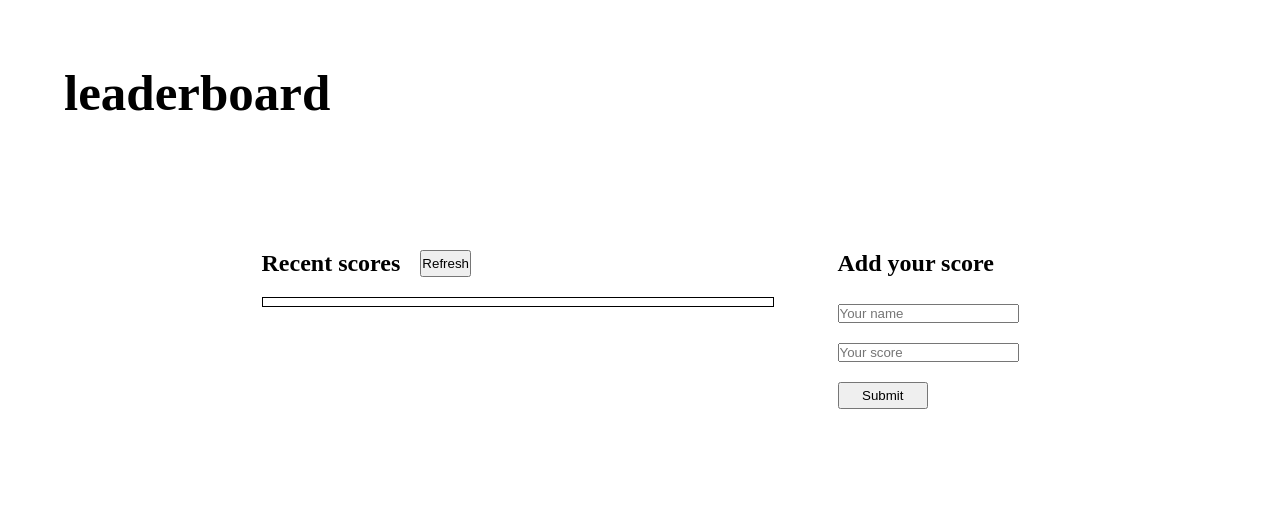
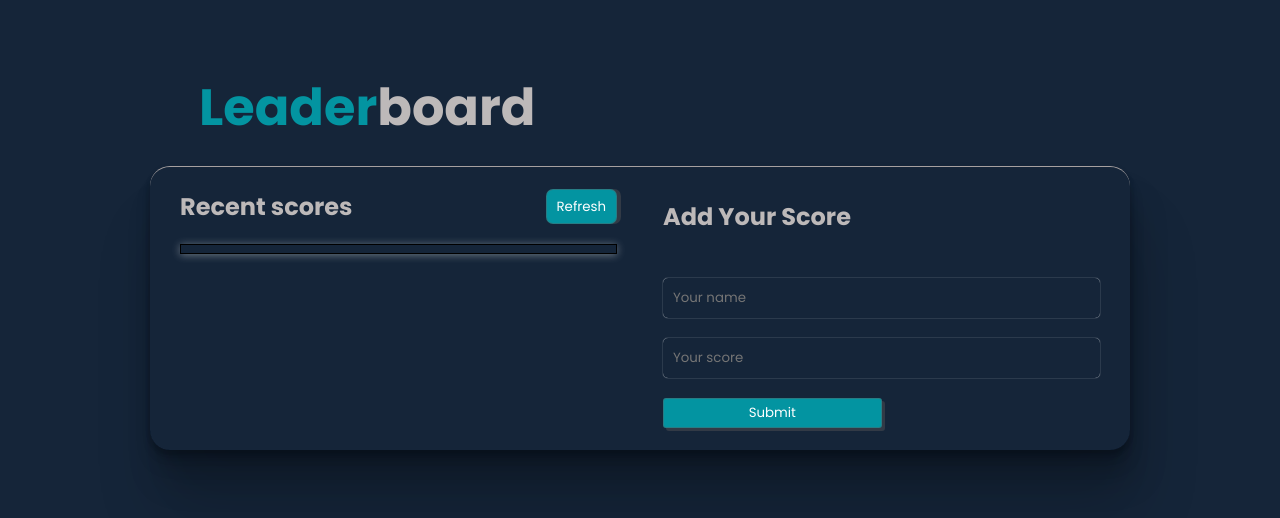
Before and after one commit to Tafloninno/Leaderboard, a website built with webpack: page src/index.html in a window 1280 px wide. Built offline with nearby package versions, Linux system fonts and the light colour scheme; no server answers.

Commit message:
add styling

```diff
--- a/src/index.html
+++ b/src/index.html
@@ -4,13 +4,16 @@
     <meta charset="UTF-8">
     <meta http-equiv="X-UA-Compatible" content="IE=edge">
     <meta name="viewport" content="width=device-width, initial-scale=1.0">
+    <link rel="preconnect" href="https://fonts.googleapis.com">
+<link rel="preconnect" href="https://fonts.gstatic.com" crossorigin>
+<link href="https://fonts.googleapis.com/css2?family=Poppins:wght@400;500;700&display=swap" rel="stylesheet">
     <title>leaderboard</title>
 </head>
 <body>
     <main>
-        <section>
+        <section class="sections">
             <div class="heading">
-                <h1>leaderboard</h1>
+                <h1><span class="leader">Leader</span>board</h1>
             </div>
             <div class="board_container">
                 <div class="recent_scores">
@@ -23,7 +26,7 @@
                     </ul>
                 </div>
                 <div class="add_score">
-                    <h2>Add your score</h2>
+                    <h2>Add Your Score</h2>
                     <form class="score-form">
                         <input type="text" placeholder="Your name" id="name">
                         <input type="number" placeholder="Your score" id="score">
--- a/src/style.css
+++ b/src/style.css
@@ -2,24 +2,80 @@
   margin: 0;
   padding: 0;
   box-sizing: border-box;
+  font-family: 'Poppins', sans-serif;
+}
+
+body {
+  height: 100vh;
+  background-color: rgb(21, 37, 57);
+}
+
+main {
+  margin: 0 auto;
+}
+
+.sections {
+  padding: 18px 80px;
 }
 
 .heading {
   font-size: 34px;
   padding-left: 5%;
   padding-top: 5%;
+  color: rgb(189, 185, 185);
+}
+
+.heading .leader {
+  color: rgb(3, 148, 161);
 }
 
 .board_container {
   width: 100%;
-  margin-top: 10%;
+  margin-top: 20px;
   display: flex;
+  flex-direction: column;
   justify-content: center;
+  background-color: transparent;
   gap: 5%;
+  border-top: 1px solid rgb(166, 160, 160);
+  padding: 22px 30px;
+  border-radius: 20px;
+  box-shadow:
+    0 4px  4px  rgba(0, 0, 0, 0.1),
+    0 1px  6px  rgba(0, 0, 0, 0.05),
+    0 8px  8px  rgba(0, 0, 0, 0.1),
+    0 16px 16px rgba(0, 0, 0, 0.1),
+    8px 32px 32px rgba(0, 0, 0, 0.15),
+    8px 64px 64px rgba(0, 0, 0, 0.15);
 }
 
 .recent_scores {
-  width: 40%;
+  width: 100%;
+  color: rgb(189, 185, 185);
+}
+
+form button {
+  width: 50%;
+  padding: 4px;
+  border-radius: 3px;
+  color: white;
+  background-color: rgb(3, 148, 161);
+  border: 1px solid rgba(93, 91, 91, 0.4);
+  box-shadow: 3px 3px 0 rgba(93, 91, 91, 0.4);
+}
+
+.scores button {
+  padding: 5px 10px;
+  border-radius: 7px;
+  color: white;
+  background-color: rgb(3, 148, 161);
+  border: 1px solid rgba(93, 91, 91, 0.4);
+  box-shadow: 4px 0 0 rgba(93, 91, 91, 0.4);
+}
+
+form button:hover {
+  background-color: transparent;
+  transition: 0.3s;
 }
 
 .scores {
@@ -28,25 +84,47 @@
   gap: 20px;
 }
 
+.scores h2 {
+  width: 100%;
+}
+
+.scores button:hover {
+  background-color: transparent;
+}
+
 .scores_wrapper {
   width: 100%;
   margin-top: 20px;
   border: 1px solid black;
   padding: 4px;
+  box-shadow: 0 1px 8px rgba(246, 248, 246, 0.4);
+  overflow: scroll;
 }
 
 .scores_wrapper li {
   width: 100%;
   list-style: none;
+  padding: 10px 2px;
+  border-radius: 5px;
+  box-shadow: 0 1px 1px  rgba(255, 255, 255, 0.995);
 }
 
 .scores_wrapper li:nth-child(even) {
-  background-color: lightgray;
+  padding: 10px 2px;
+  color: rgb(3, 148, 161);
+  border-radius: 5px;
 }
 
 .add_score {
+  width: 100%;
   display: flex;
   flex-direction: column;
+}
+
+.add_score h2 {
+  width: 100%;
+  margin-top: 10px;
+  color: rgb(189, 185, 185);
 }
 
 form {
@@ -54,14 +132,27 @@ form {
   display: flex;
   flex-direction: column;
   gap: 20px;
-  margin-top: 15%;
+  margin-top: 10%;
 }
 
 input {
   width: 100%;
+  background: transparent;
+  padding: 10px;
+  color: white;
+  border-radius: 5px;
+  border: none;
+  box-shadow: 0 0 1px  rgba(255, 255, 255, 0.995);
 }
 
-form button {
-  width: 50%;
-  padding: 4px;
+@media (min-width: 768px) {
+  .sections {
+    padding: 20px 150px 150px;
+  }
+
+
+  .board_container {
+    display: flex;
+    flex-direction: row;
+  }
 }
```
Also changed, not shown: dist/index.html, dist/main.js.
